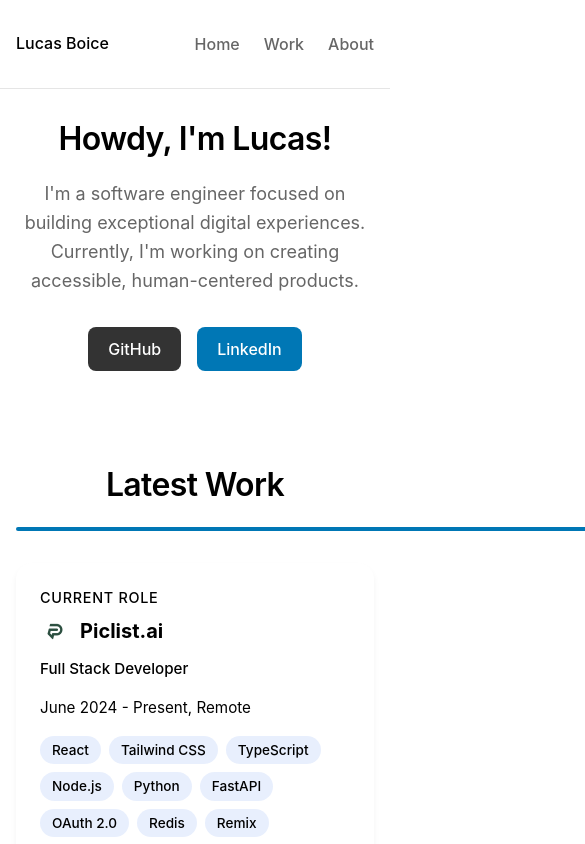
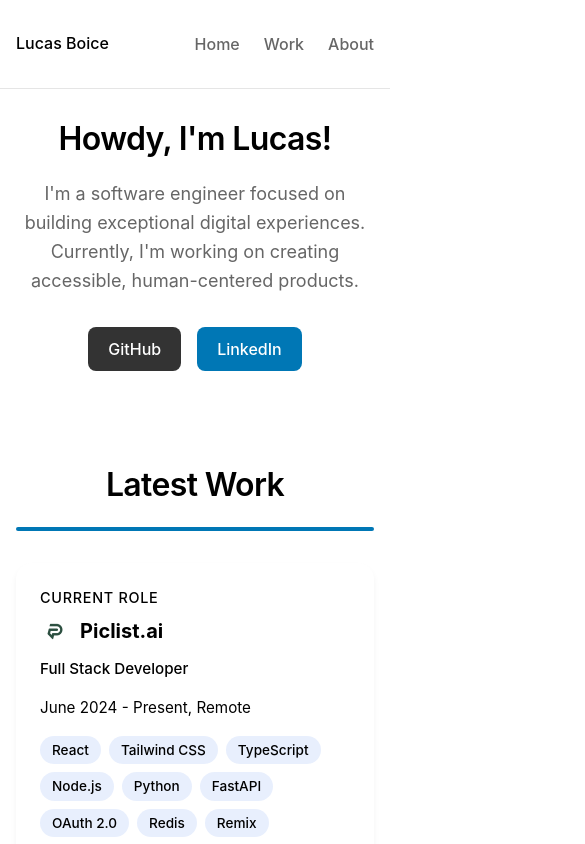
Before and after one commit to LRboice/personal-site, a React (Vite) app: page / in a window 390 px wide. Shown: the top 844 px of the page, 585 px wide, since content can reach past the window. Built offline with nearby package versions, Linux system fonts and the light colour scheme.

Commit message:
- some changes to divider rendering. It was bad on mobile

```diff
--- a/src/pages/About.css
+++ b/src/pages/About.css
@@ -209,7 +209,14 @@
   background-color: var(--primary-color);
   color: #fff;
 }
-
+.section-divider {
+  width: 100%;
+  max-width: 600px;
+  height: 4px;
+  background-color: #0077b5;
+  margin: 0 auto 2rem auto;
+  border-radius: 2px;
+}
 @media (max-width: 768px) {
   .about-page {
     padding: 1rem;
--- a/src/pages/About.tsx
+++ b/src/pages/About.tsx
@@ -41,13 +41,7 @@
     <div className="page-container about-page">
       <section className="about-header">
         <h1>About Me</h1>
-        <div style={{
-          width: '600px',
-          height: '4px',
-          backgroundColor: '#0077b5',
-          margin: '0 auto 2rem auto',
-          borderRadius: '2px'
-        }}></div>
+        <div className="section-divider"></div>
         <p style={{
           textAlign: 'center',
           maxWidth: '600px',
--- a/src/pages/Home.css
+++ b/src/pages/Home.css
@@ -150,6 +150,15 @@
   line-height: 1.5;
 }
 
+.section-divider {
+  width: 100%;
+  max-width: 600px;
+  height: 4px;
+  background-color: #0077b5;
+  margin: 0 auto 2rem auto;
+  border-radius: 2px;
+}
+
 @media (max-width: 768px) {
   .home-page {
     padding: 1rem;
--- a/src/pages/Home.tsx
+++ b/src/pages/Home.tsx
@@ -23,13 +23,7 @@
 
 
         <h1>Latest Work</h1>
-        <div style={{
-          width: '600px',
-          height: '4px',
-          backgroundColor: '#0077b5',
-          margin: '0 auto 2rem auto',
-          borderRadius: '2px'
-        }}></div>
+        <div className="section-divider"></div>
         <div className="project-card">
           <div className="project-info">
             <div className="project-type">Current Role</div>
--- /dev/null
+++ b/src/pages/Work.css
@@ -0,0 +1,56 @@
+.work-page {
+  max-width: 1200px;
+  margin: 0 auto;
+  padding: 2rem;
+}
+
+.work-header {
+  text-align: center;
+  margin-bottom: 3rem;
+}
+
+.work-header h1 {
+  font-size: 3rem;
+  margin-bottom: 1rem;
+  color: var(--text-color);
+}
+
+.work-header p {
+  font-size: 1.25rem;
+  line-height: 1.6;
+  color: var(--secondary-color);
+}
+
+.skills-section {
+  margin-top: 4rem;
+  padding: 2rem 0;
+}
+
+/* Inherit section-divider from Home.css */
+.section-divider {
+  width: 100%;
+  max-width: 600px;
+  height: 4px;
+  background-color: #0077b5;
+  margin: 0 auto 2rem auto;
+  border-radius: 2px;
+}
+
+@media (max-width: 768px) {
+  .work-page {
+    padding: 1rem;
+  }
+
+  .work-header h1 {
+    font-size: 2.5rem;
+  }
+
+  .work-header p {
+    font-size: 1.1rem;
+  }
+
+  .skills-section {
+    margin-top: 2rem;
+    padding: 1rem 0;
+  }
+}
--- a/src/pages/Work.tsx
+++ b/src/pages/Work.tsx
@@ -1,25 +1,15 @@
 import React from 'react';
 import Projects from '../components/Projects';
 import Skills from '../components/Skills';
+import './Work.css';
 
 const Work: React.FC = () => {
   return (
     <div className="page-container work-page">
       <section className="work-header">
-        <h1 style={{ textAlign: 'center' }}>Projects</h1>
-        <div style={{
-          width: '600px',
-          height: '4px',
-          backgroundColor: '#0077b5',
-          margin: '0 auto 2rem auto',
-          borderRadius: '2px'
-        }}></div>
-        <p style={{
-          textAlign: 'center',
-          maxWidth: '600px',
-          margin: '0 auto',
-          color: 'var(--secondary-color)'
-        }}>
+        <h1>Projects</h1>
+        <div className="section-divider"></div>
+        <p>
           A selection of projects I've worked on. Each project represents a unique challenge
           and solution in software development.
         </p>
```
